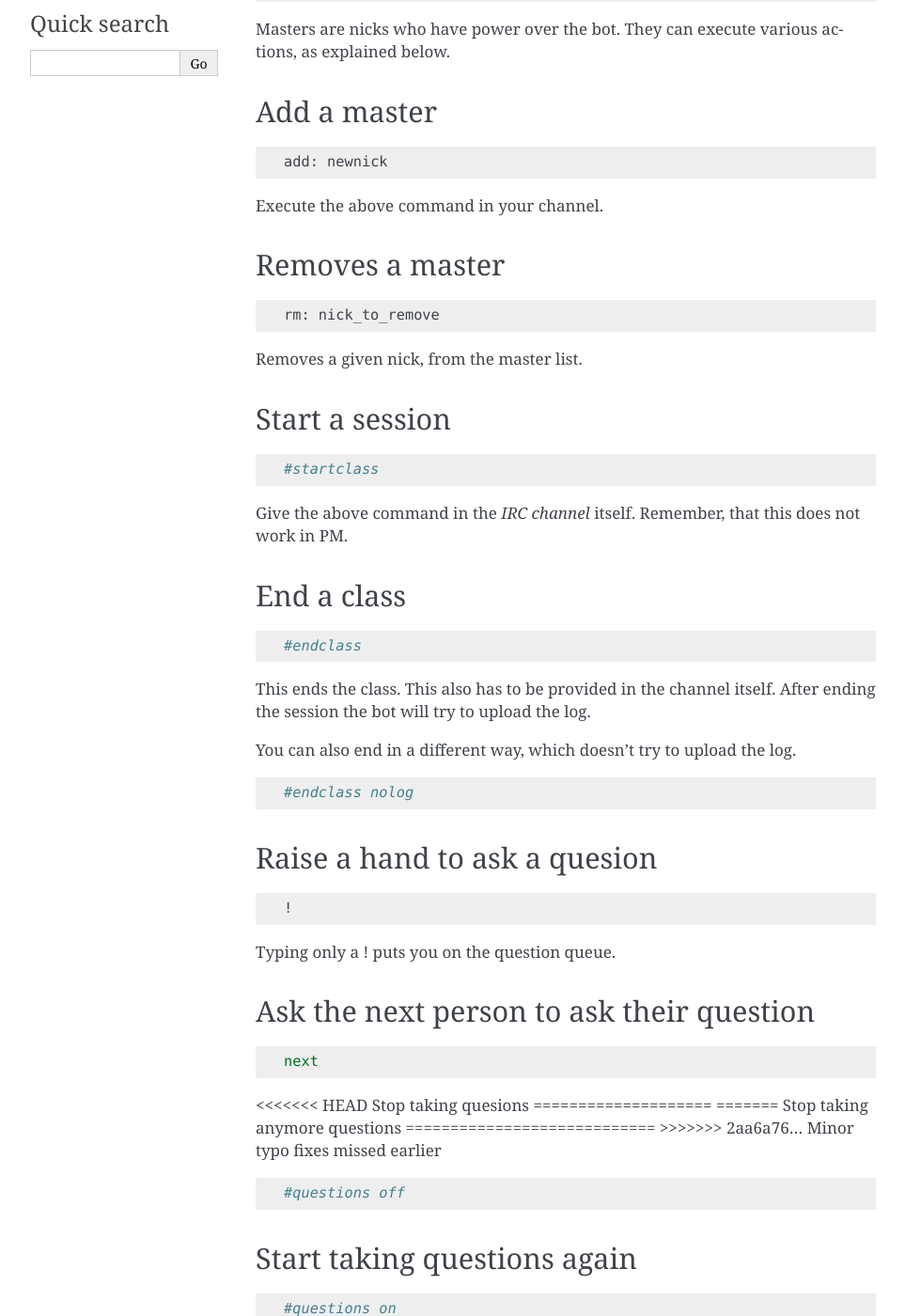
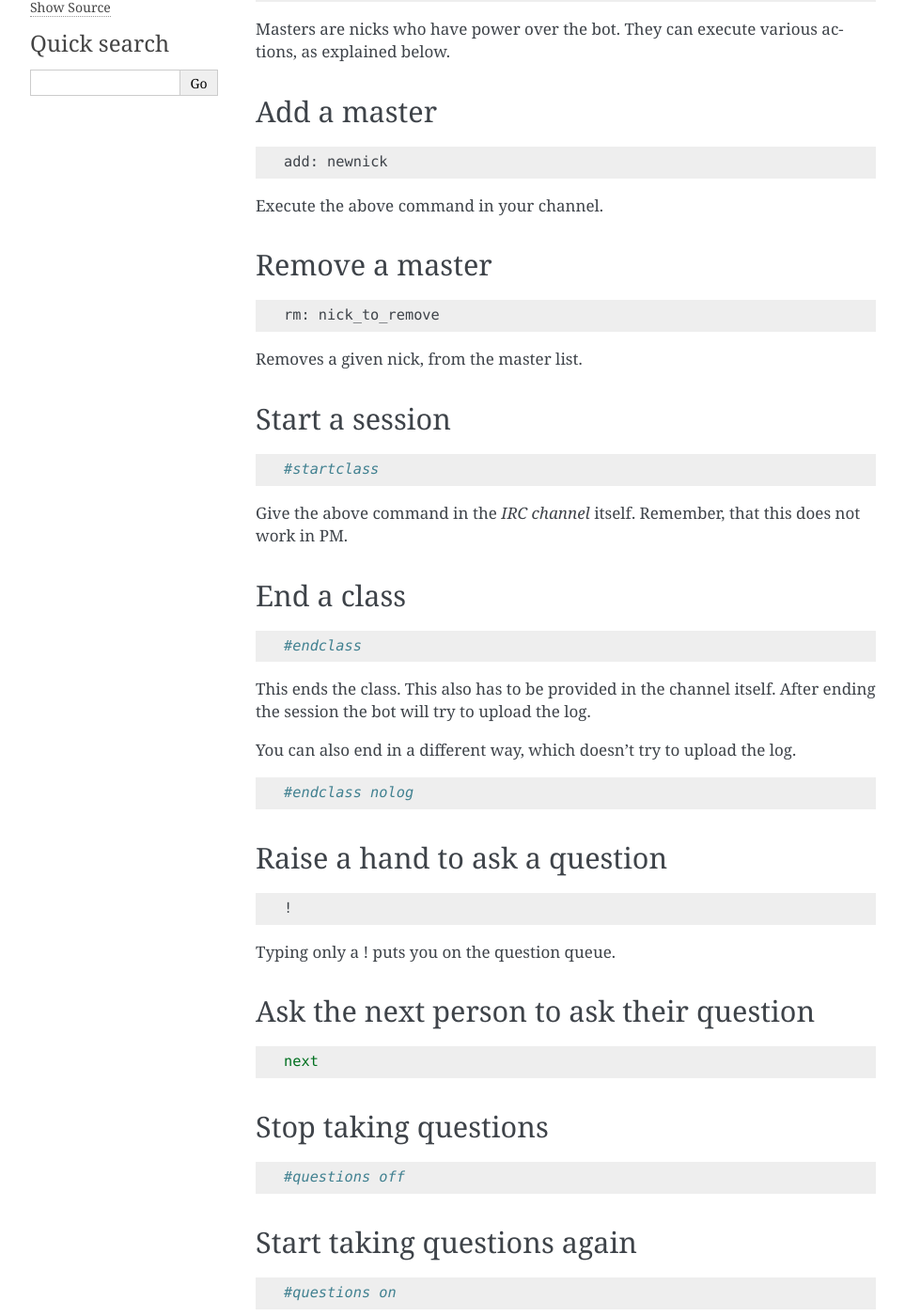
Before and after one commit to kushaldas/ircbot, a Sphinx documentation site: the page built from docs/usage.rst, in a window 1280 px wide and 1400 px high, scrolled down 531 px. Shown: the whole window at 94% size, without its empty margins (148-1111 px from the left). Built offline with Sphinx 7.4.7, drawn with Linux system fonts in a browser that asks for light colours; some of the changed text lies outside the part shown.

Commit message:
Update usage.rst
Fixed conflicts and earlier misses

```diff
--- a/docs/usage.rst
+++ b/docs/usage.rst
@@ -8,7 +8,7 @@
 #dgplug channel on freenode.
 
 config.yml
-===========
+==========
 
 This file contains the configuration of the tool.
 An example is given below:
@@ -39,8 +39,8 @@
 
 Execute the above command in your channel.
 
-Removes a master
-================
+Remove a master
+===============
 
 ::
 
@@ -58,7 +58,7 @@
 Give the above command in the *IRC channel* itself. Remember, that this does not work in PM.
 
 End a class
-============
+===========
 
 ::
 
@@ -73,8 +73,8 @@
 
     #endclass nolog
 
-Raise a hand to ask a quesion
-=============================
+Raise a hand to ask a question
+==============================
 
 ::
 
@@ -90,13 +90,11 @@
 
     next
 
-<<<<<<< HEAD
-Stop taking quesions
-====================
-=======
-Stop taking anymore questions
-============================
->>>>>>> 2aa6a76... Minor typo fixes missed earlier
+
+Stop taking questions
+=====================
+
+
 
 ::
 
@@ -104,7 +102,7 @@
 
 
 Start taking questions again
-===========================
+============================
 
 ::
 
@@ -121,4 +119,4 @@
 
 
 This gets reset to true, everytime we start a new session.
-=======
+==========================================================
```
